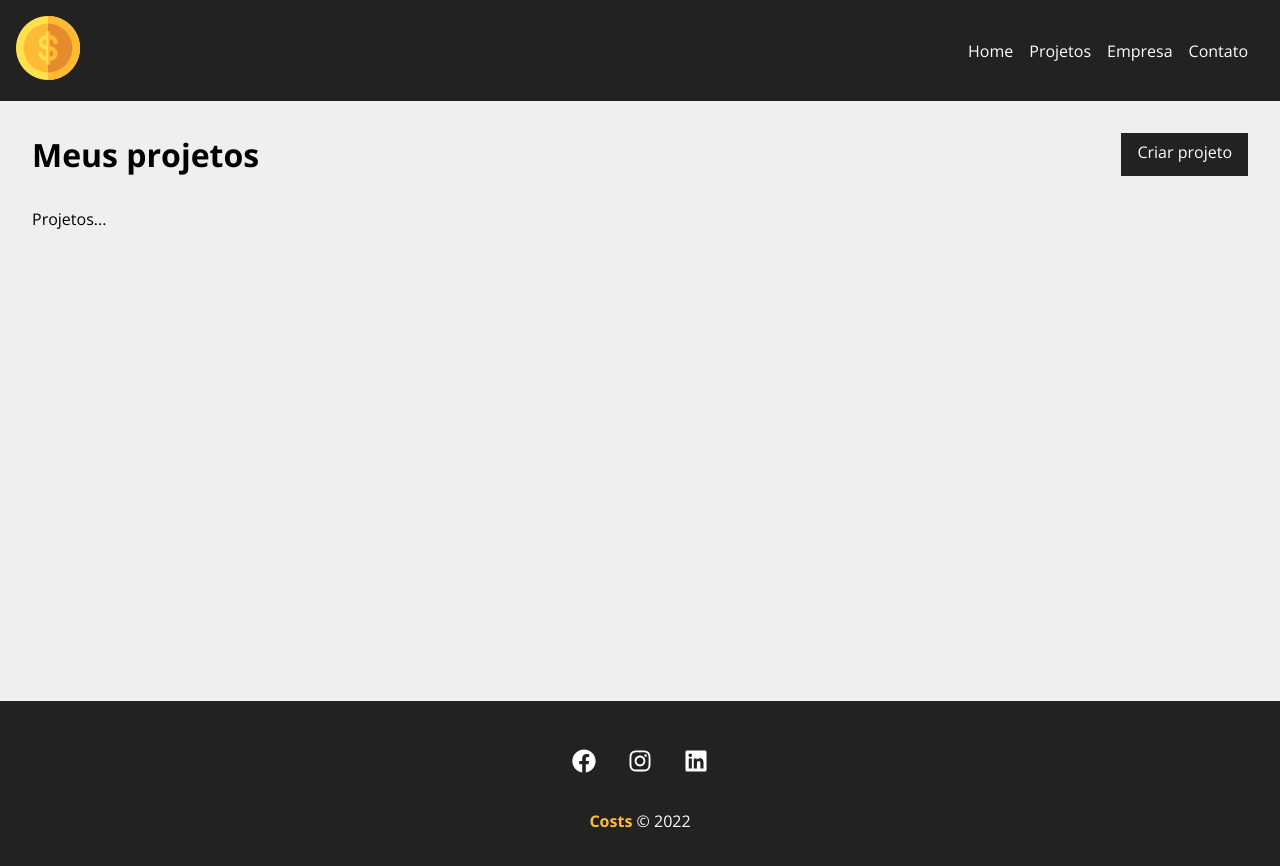
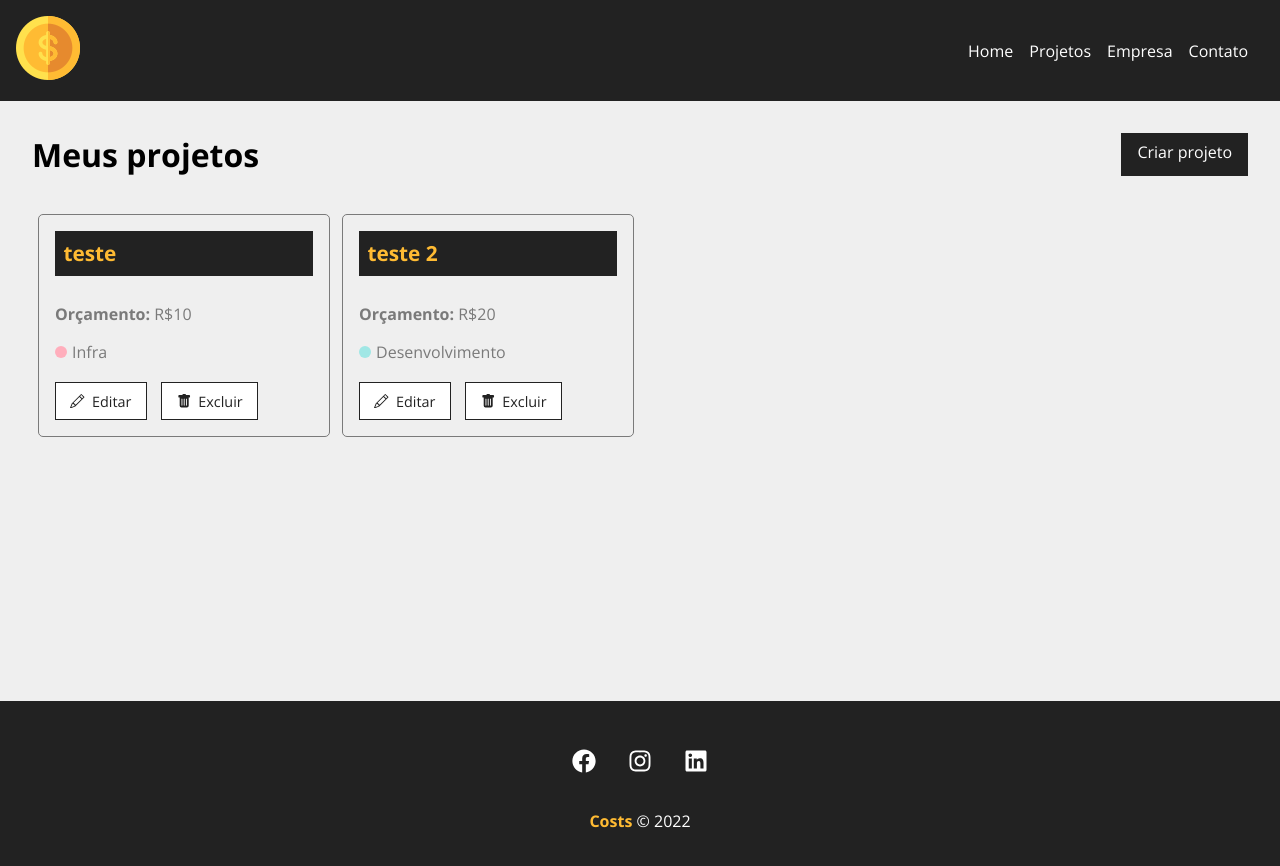
Before and after one commit to wendleyzago/costs-matheus-battisti, a React (Create React App) app: page /projects in a window 1280 px wide. Shown: the top 866 px of the page. Built offline with nearby package versions, Linux system fonts and the light colour scheme; data requests are answered from the project's data file; the HTML template or start-up script is replaced by a standard one.

Commit message:
resgatando projetos do banco de dados

```diff
--- a/db.json
+++ b/db.json
@@ -1,5 +1,27 @@
 {
   "projects": [
+    {
+      "name": "teste",
+      "budget": "10",
+      "category": {
+        "id": "1",
+        "name": "Infra"
+      },
+      "cost": 0,
+      "services": [],
+      "id": 1
+    },
+    {
+      "name": "teste 2",
+      "budget": "20",
+      "category": {
+        "id": "2",
+        "name": "Desenvolvimento"
+      },
+      "cost": 0,
+      "services": [],
+      "id": 2
+    }
   ],
   "categories": [
     {
--- /dev/null
+++ b/src/components/pages/ProjectCard.js
@@ -0,0 +1,30 @@
+import { Link } from "react-router-dom"
+
+import styles from "./ProjectCard.module.css"
+
+import { BsPencil, BsFillTrashFill } from 'react-icons/bs'
+
+const ProjectCard = ({id, name, budget, category, handleRemove}) => {
+  return (
+    <div className={styles.project_card}>
+        <h4>{name}</h4>
+        <p>
+            <span>Orçamento: </span>R${budget}
+        </p>
+        <p className={styles.category_text}>
+            <span className={`${styles[category.toLowerCase()]}`}></span> {category}
+        </p>
+        <div className={styles.project_card_actions}>
+            <Link to="/">
+                <BsPencil /> Editar
+            </Link>
+            <button>
+                <BsFillTrashFill /> Excluir
+            </button>
+        </div>
+
+    </div>
+  )
+}
+
+export default ProjectCard
--- /dev/null
+++ b/src/components/pages/ProjectCard.module.css
@@ -0,0 +1,91 @@
+.project_card {
+    padding: 1em;
+    border: 1px solid #7a7a7a;
+    border-radius: 5px;
+    width: 24%;
+    margin: 0.5%;
+}
+
+.project_card h4 {
+    background-color: #222;
+    color: #ffbb33;
+    padding: .4em;
+    margin-bottom: 1.3em;
+    font-size: 1.3em;
+}
+
+.project_card p {
+    color: #7a7a7a;
+    margin-bottom: 1em;
+}
+
+.project_card span {
+    font-weight: bold;
+}
+
+.category_text {
+    display: flex;
+    align-items: center;
+}
+
+.category_text span {
+    display: block;
+    background-color: #ccc;
+    width: 12px;
+    height: 12px;
+    border-radius: 50%;
+    margin-right: 5px;
+}
+
+.category_text .infra {
+    background-color: #ffaebc;
+}
+
+.category_text .desenvolvimento {
+    background-color: #a0e7e5
+}
+
+.category_text .design {
+    background-color: #b4f8c8;
+}
+
+.category_text .planejamento {
+    background-color: #fbe7c6;
+}
+
+.project_card_actions {
+    margin-top: 1.2em;
+    display: flex;
+    align-items: center;
+    flex-direction:row;
+    flex-wrap: wrap;
+}
+
+.project_card_actions a,
+.project_card_actions button {
+    text-decoration: none;
+    border: none;
+    background-color: #fff;
+    color: #222;
+    font-size: .9em;
+    padding: .6em 1em;
+    margin-right: 1em;
+    cursor: pointer;
+    border: 1px solid #222;
+    display: flex;
+    align-items: center;
+    justify-content: center;
+    transition: 0.5s;
+
+}
+
+.project_card_actions svg {
+    margin-right: 0.5em;
+
+}
+
+.project_card_actions a:hover,
+.project_card_actions button:hover {
+    background-color: #222;
+    color: #ffbb33;
+}
--- a/src/components/pages/Projects.js
+++ b/src/components/pages/Projects.js
@@ -1,4 +1,4 @@
-
+import { useState, useEffect } from "react"
 import { useLocation } from "react-router-dom"
 
 import styles from "./Projects.module.css"
@@ -6,9 +6,13 @@ import styles from "./Projects.module.css"
 import Message from "../layout/Message"
 import Container from "../layout/Container"
 import LinkButton from "../layout/LinkButton"
+import ProjectCard from "./ProjectCard"
+
 
 
 const Projects = () => {
+
+  const [projects, setProjects] = useState([])
 
   const location = useLocation()
 
@@ -18,6 +22,21 @@ const Projects = () => {
     message = location.state.message
   }
 
+  useEffect(() => {
+    fetch("http://localhost:5000/projects", {
+      method: "GET",
+      headers: {
+        "Content-Type": "application/json"
+      }
+    })
+    .then((response) => response.json())
+    .then((data) => {
+      console.log(data)
+      setProjects(data)
+    })
+    .catch((err) => console.log(err))
+  }, [])
+
 
   return (
     <div className={styles.project_container}>
@@ -26,8 +45,16 @@ const Projects = () => {
         <LinkButton to="/newproject" text="Criar projeto"/>
       </div>
       {message && <Message msg={message} type="success"/>}
-      <Container>
-        <p>Projetos...</p>
+      <Container customClass="start">
+        {projects.length > 0 && (
+          projects.map((project) => <ProjectCard
+            id={project.id}
+            name={project.name}
+            budget={project.budget}
+            category={project.category.name}
+            key={project.id}
+          />)
+        )}
       </Container>
     </div>
   )
```
